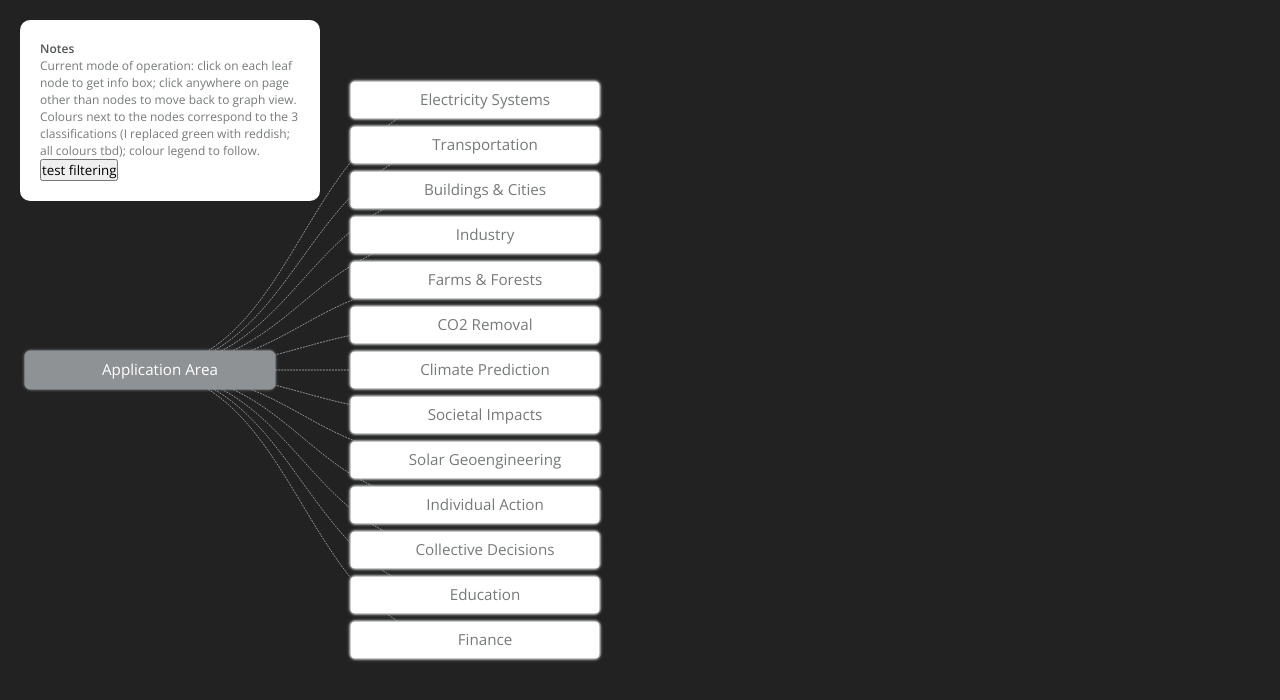
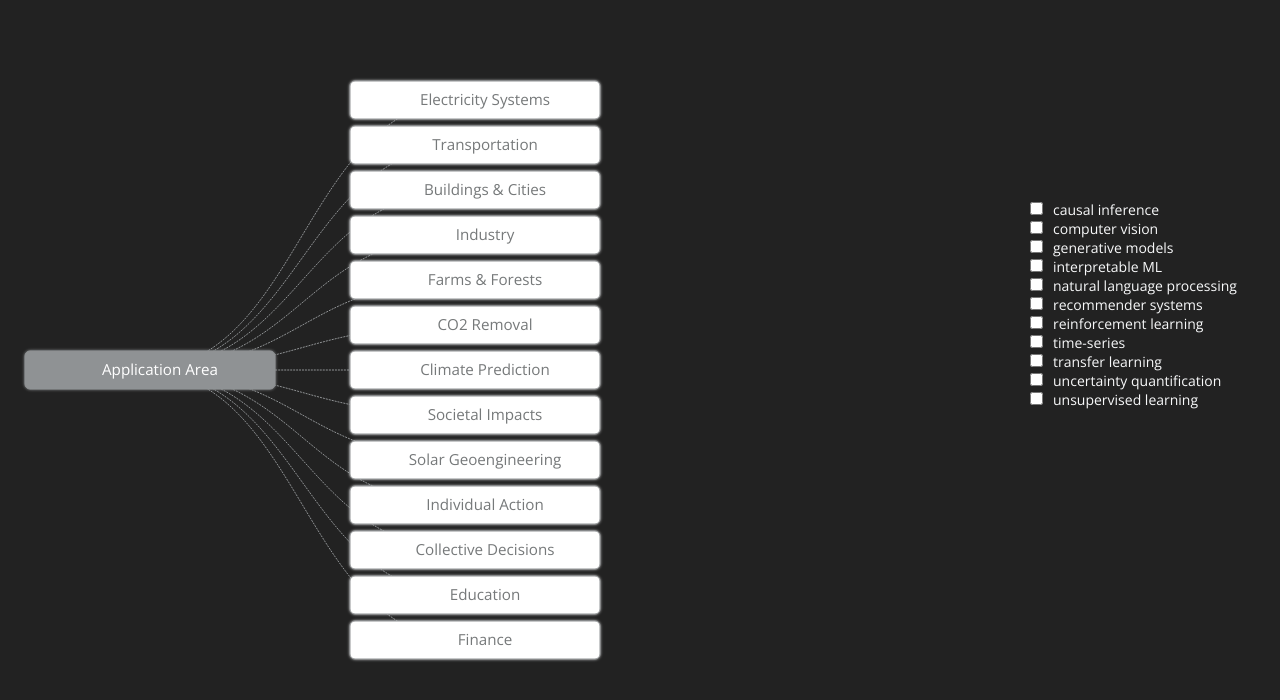
Before and after one commit to deaxmachina/ai_climate_change_summary, a plain HTML site: page index.html in a window 1280 px wide. Drawn offline with nearby package versions, Linux system fonts and the light colour scheme.

Commit message:
checkbox menu with option to filter graph by single checked option

```diff
--- /dev/null
+++ b/dropdown.js
@@ -0,0 +1,65 @@
+const mlKeywords = [
+  "causal inference",
+  "computer vision",
+  "generative models",
+  "interpretable ML",
+  "natural language processing",
+  "recommender systems",
+  "reinforcement learning",
+  "time-series",
+  "transfer learning",
+  "uncertainty quantification",
+  "unsupervised learning",
+]
+
+const dropdownML = d3.select('.dropdown-menu')
+
+const dropdownMLContainer = dropdownML.selectAll('div')
+  .data(mlKeywords)
+  .join('div')
+
+dropdownMLContainer.append('input')
+  .attr('type', 'checkbox')
+  .attr('name', d =>d )
+  .attr('value', d => d)
+  .classed('checkbox-item', true)
+
+dropdownMLContainer.append('label')
+  .attr('for', d => d)
+  .html(d => d)
+
+
+let allCheckBox = document.querySelectorAll('.checkbox-item')
+
+// const selectedValues = []
+// allCheckBox.forEach((checkbox) => {
+//   checkbox.addEventListener('change', (event) => {
+//     if (event.target.checked) {
+//       selectedValues.push(event.target.value)
+//     } else {
+//       const index = selectedValues.indexOf(event.target.value);
+//       if (index > -1) {
+//         selectedValues.splice(index, 1);
+//       }
+//     }
+//     console.log(selectedValues)
+//     graph(selectedValues)
+//   })
+// })
+
+// To just get the last selected value of a checkbox and draw graph with
+// filter for that value; we want to do that with an array of selected values
+let selectedValue
+allCheckBox.forEach((checkbox) => {
+  checkbox.addEventListener('change', (event) => {
+    if (event.target.checked) {
+      selectedValue = event.target.value
+    }
+    console.log(selectedValue)
+    graph(filtered=true, selectedValue)
+  })
+})
+
+// Useful code for intersection of arrays
+// let intersection = ['one', 'two', 'three'].filter(x => ['one', 'two'].includes(x));
+// console.log(intersection)
--- a/expandable-tree.js
+++ b/expandable-tree.js
@@ -60,12 +60,12 @@ async function getData() {
 }
 
 // whether to filter the data
-const filterData = rawData => {
+const filterData = (rawData, keyword) => {
   let filteredData = []
   for (const section of rawData) {
     filteredData.push({
       title: section.title,
-      subsections: section.subsections.filter(d => d["ml_keywords"].includes("uncertainty quantification"))
+      subsections: section.subsections.filter(d => d["ml_keywords"].includes(keyword))
     })
   }
   return filteredData
@@ -102,11 +102,11 @@ const diagonal = d3.linkHorizontal()
 ///////////////////////////////////////////////////
 /////////// Main Graph Wrapper Function ///////////
 //////////////////////////////////////////////////
-async function graph() {
+async function graph(filtered, keyword) {
   let inputData = await getData()
   let dataPreProcess;
   if (filtered) {
-    dataPreProcess = filterData(inputData)
+    dataPreProcess = filterData(inputData, keyword)
   } else {
     dataPreProcess = [...inputData]
   }
@@ -211,8 +211,9 @@ function treeGraph (svg, data) {
     //////////////////////////////
     // Links content and update //
     //////////////////////////////
+    console.log('links', links)
     const link = gLink.selectAll("path")
-      .data(links, d => d.target.id)
+      .data(links, d => d.target.data.name)
       .join(
        enter => {
          const enterLink = enter.append('path')
@@ -247,8 +248,9 @@ function treeGraph (svg, data) {
     //////////////////////////////
     // Nodes content and update //
     //////////////////////////////
+    console.log('nodes', nodes)
     const node = gNode.selectAll("g")
-    .data(nodes, d => d.id)
+    .data(nodes, d => d.data.name)
       .join(
         enter => { //enter new nodes at parent's prev pos
           const nodeEnter = enter.append('g')
@@ -366,15 +368,18 @@ function treeGraph (svg, data) {
 }
 
 // filter button to test if filtering works
-var filtered = false
-d3.select('#filter-btn')
-  .on('click', function(){
-    filtered = !filtered
-    console.log('filtered', filtered)
-    // remove the whole graph and re-draw it with filtered data
-    //d3.select('svg').remove()
-    graph()
-  })
+// let filtered = false
+const keyword = "uncertainty quantification"
+// d3.select('#filter-btn')
+//   .on('click', function(){
+//     filtered = !filtered
+//     console.log('filtered', filtered)
+//     // remove the whole graph and re-draw it with filtered data
+//     //d3.select('svg').remove()
+//     graph(filtered, keyword)
+//   })
 
 
-graph()
+// graph(filtered, keyword)
+
+graph(filtered=false, keyword)
--- a/index.html
+++ b/index.html
@@ -8,17 +8,20 @@
   <title>AI for Climate Change Summary</title>
 </head>
 <body>
-    <div class='svg-wrapper'></div>
 
 
+  <div class='dropdown-menu-container'>
+    <div class='dropdown-menu'></div>
+  </div>
 
+  <div class='svg-wrapper'></div>
 
-  <div class="notes">
+  <!-- <div class="notes">
     <span>Notes</span>
     <p>Current mode of operation: click on each leaf node to get info box; click anywhere on page other than nodes to move back to graph view.</p>
     <p>Colours next to the nodes correspond to the 3 classifications (I replaced green with reddish; all colours tbd); colour legend to follow.</p>
     <button id='filter-btn'>test filtering</button>
-  </div>
+  </div> -->
 
   <!-- <div class="selected-node-info">
     <h3></h3>
@@ -29,6 +32,7 @@
 
   <script src="https://cdnjs.cloudflare.com/ajax/libs/lodash.js/4.17.21/lodash.min.js" integrity="sha512-WFN04846sdKMIP5LKNphMaWzU7YpMyCU245etK3g/2ARYbPK9Ub18eG+ljU96qKRCWh+quCY7yefSmlkQw1ANQ==" crossorigin="anonymous" referrerpolicy="no-referrer"></script>
   <script src="https://d3js.org/d3.v7.min.js"></script>
+  <script src='dropdown.js'></script>
   <script src="expandable-tree.js"></script>
 </body>
 </html>
--- a/style.css
+++ b/style.css
@@ -138,3 +138,29 @@ text {
   overflow-y: auto;
   background-color: red;
 }
+
+/********* Drop down **********/
+.dropdown-menu-container {
+  position: absolute;
+  z-index: 10;
+  right: 0;
+  top: 200px;
+  width: 250px;
+}
+.dropdown-menu {
+  text-align: left;
+  font-size: 14px;
+}
+
+.dropdown-menu label {
+  margin-left: 10px;
+  color: var(--light-colour);
+}
+
+@media (max-width: 900px) {
+  .dropdown-menu-container {
+    left: 20px;
+    top: 50px;
+    width: 250px;
+  }
+}
```
